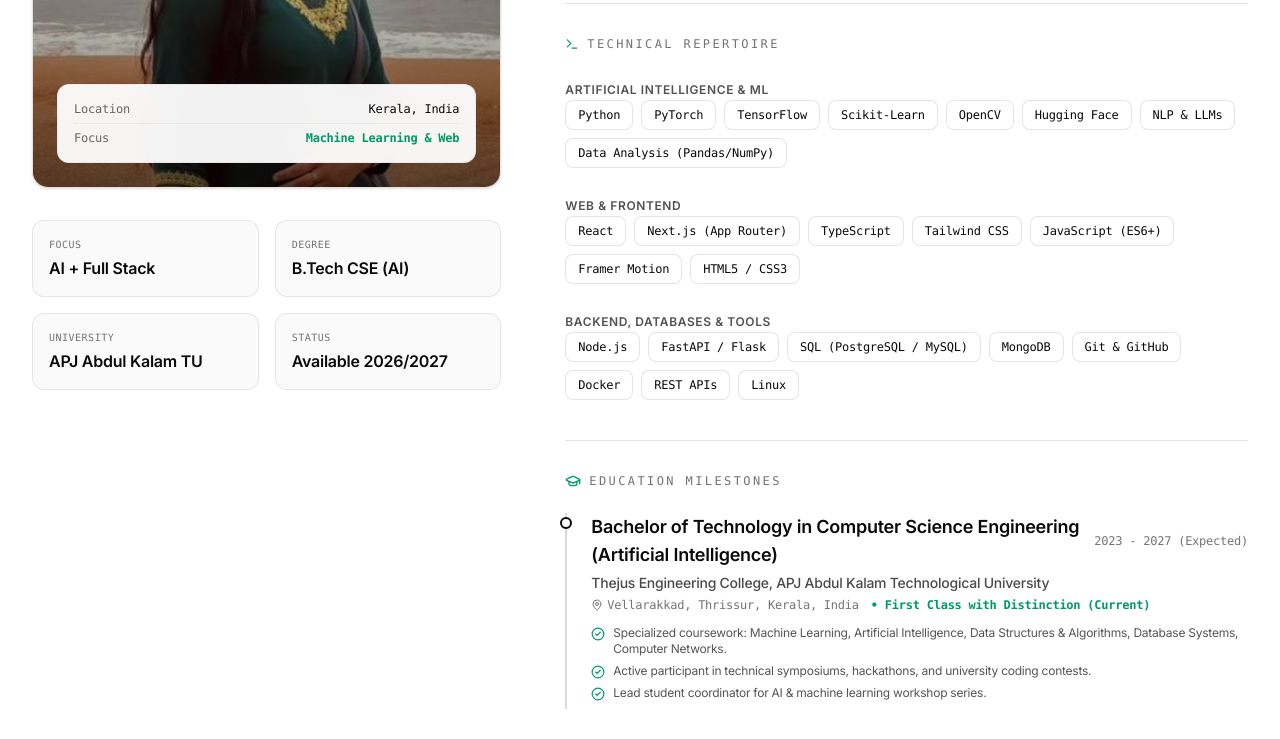
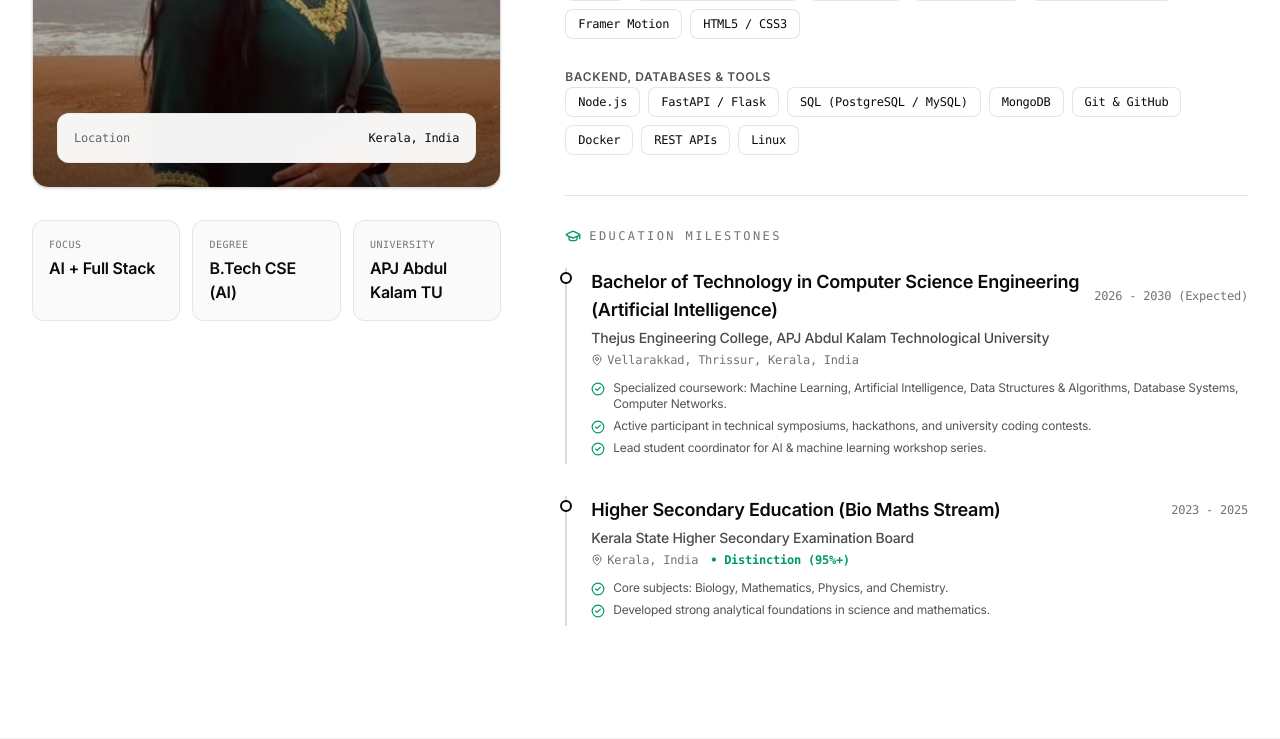
Before and after one commit to angelmariya-125/Angel-Mariya, a Next.js app: page / in a window 1280 px wide. Shown: the part 1360-2099 px from the top of the page. Built offline with nearby package versions, Linux system fonts and the light colour scheme.

Commit message:
Configure Firebase Hosting and update profile information

```diff
--- a/next.config.ts
+++ b/next.config.ts
@@ -1,9 +1,10 @@
 import type { NextConfig } from "next";
 
 const nextConfig: NextConfig = {
-  /* config options here */
-  cacheComponents: true,
-  partialPrefetching: true,
+  output: "export",
+  images: {
+    unoptimized: true,
+  },
   turbopack: {
     rules: {
       "*.css": {
--- a/package.json
+++ b/package.json
@@ -5,6 +5,7 @@
   "scripts": {
     "dev": "next dev --webpack",
     "build": "next build --webpack",
+    "deploy": "next build --webpack && firebase deploy",
     "start": "next start",
     "lint": "eslint"
   },
--- a/src/data/content.ts
+++ b/src/data/content.ts
@@ -87,7 +87,7 @@ export const portfolioContent: PortfolioContent = {
     location: "Kerala, India",
     academicYear: "3rd Year",
     status: "OPEN TO INTERNSHIPS",
-    email: "angelmariya.cse@gmail.com",
+    email: "angelmariyadenny07@gmail.com",
     github: "https://github.com/angelmariya",
     linkedin: "https://linkedin.com/in/angelmariya",
     resumeUrl: "#contact",
@@ -116,14 +116,11 @@ export const portfolioContent: PortfolioContent = {
     title: "About Me",
     bioParagraphs: [
       "I am an undergraduate engineering student specializing in Computer Science & Artificial Intelligence at Thejus Engineering College in Kerala, India. Driven by curiosity about how intelligent systems can simplify human lives, I combine rigorous theoretical foundations with modern full-stack web engineering.",
-      "My work revolves around machine learning pipelines, natural language processing, and high-performance interactive web interfaces. I enjoy writing clean, semantic code, exploring state-of-the-art AI architectures, and turning challenging problem statements into intuitive, accessible digital experiences.",
-      "When I am not training models or polishing UI interactions, you can find me participating in hackathons, contributing to student developer communities, and reading about emerging AI breakthroughs.",
     ],
     quickStats: [
       { label: "Focus", value: "AI + Full Stack" },
       { label: "Degree", value: "B.Tech CSE (AI)" },
       { label: "University", value: "APJ Abdul Kalam TU" },
-      { label: "Status", value: "Available 2026/2027" },
     ],
     skills: [
       {
@@ -170,8 +167,7 @@ export const portfolioContent: PortfolioContent = {
         degree: "Bachelor of Technology in Computer Science Engineering (Artificial Intelligence)",
         institution: "Thejus Engineering College, APJ Abdul Kalam Technological University",
         location: "Vellarakkad, Thrissur, Kerala, India",
-        period: "2023 - 2027 (Expected)",
-        grade: "First Class with Distinction (Current)",
+        period: "2026 - 2030 (Expected)",
         highlights: [
           "Specialized coursework: Machine Learning, Artificial Intelligence, Data Structures & Algorithms, Database Systems, Computer Networks.",
           "Active participant in technical symposiums, hackathons, and university coding contests.",
@@ -179,14 +175,14 @@ export const portfolioContent: PortfolioContent = {
         ],
       },
       {
-        degree: "Higher Secondary Education (Computer Science & Science Stream)",
+        degree: "Higher Secondary Education (Bio Maths Stream)",
         institution: "Kerala State Higher Secondary Examination Board",
         location: "Kerala, India",
-        period: "2021 - 2023",
+        period: "2023 - 2025",
         grade: "Distinction (95%+)",
         highlights: [
-          "Core subjects: Computer Science, Mathematics, Physics, and Chemistry.",
-          "Developed foundational passion for algorithm design and Python programming.",
+          "Core subjects: Biology, Mathematics, Physics, and Chemistry.",
+          "Developed strong analytical foundations in science and mathematics.",
         ],
       },
     ],
--- a/src/sections/about.tsx
+++ b/src/sections/about.tsx
@@ -68,16 +68,12 @@ export function About() {
                     <span className="text-[#666] dark:text-[#999]">Location</span>
                     <span className="font-medium text-[#0a0a0a] dark:text-white">Kerala, India</span>
                   </div>
-                  <div className="flex items-center justify-between text-xs font-mono mt-1.5 pt-1.5 border-t border-black/5 dark:border-white/5">
-                    <span className="text-[#666] dark:text-[#999]">Focus</span>
-                    <span className="text-emerald-600 dark:text-emerald-400 font-semibold">Machine Learning & Web</span>
-                  </div>
                 </div>
               </div>
             </div>
 
             {/* Quick Stats Grid */}
-            <div data-reveal className="grid grid-cols-2 gap-4">
+            <div data-reveal className="grid grid-cols-1 sm:grid-cols-3 gap-3">
               {portfolioContent.about.quickStats.map((stat, idx) => (
                 <div
                   key={idx}
```
Also changed, not shown: firebase.json (added), 1 other file (tests, documents, lock files or other folders).
